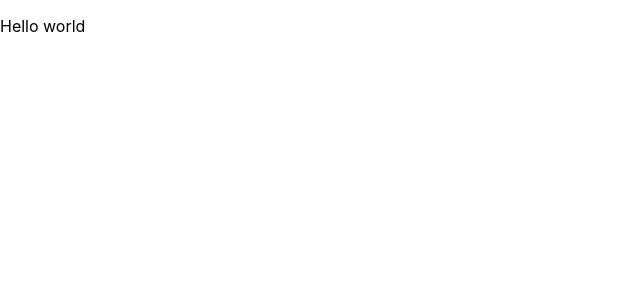
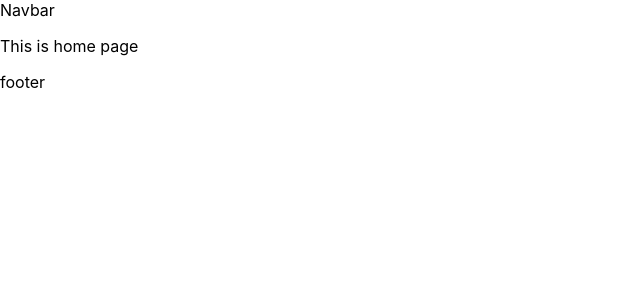
Before and after one commit to CursedOn3/Food-Delivery, a React (Create React App) app: page / in a window 1280 px wide. Shown: the top 300 px of the page, without its empty margins (0-640 px from the left). Built offline with nearby package versions, Linux system fonts and the light colour scheme.

Commit message:
learning

```diff
--- a/package.json
+++ b/package.json
@@ -6,6 +6,7 @@
     "@testing-library/jest-dom": "^5.17.0",
     "@testing-library/react": "^13.4.0",
     "@testing-library/user-event": "^13.5.0",
+    "bootstrap": "^5.3.3",
     "react": "^18.3.1",
     "react-dom": "^18.3.1",
     "react-scripts": "5.0.1",
--- a/src/App.js
+++ b/src/App.js
@@ -1,10 +1,12 @@
 import './App.css';
+import Home from './screens/Home';
 
 function App() {
-  return (
-    <div>
-      <p> Hello world</p>
+  return (<div>
+    <div className='fs-2'>
+      <><Home/></>
     </div>
+  </div>
   );
 }
 
--- /dev/null
+++ b/src/components/Footer.js
@@ -0,0 +1,9 @@
+import React from 'react'
+
+export default function Footer() {
+  return (
+    <div>
+      footer
+    </div>
+  )
+}
--- /dev/null
+++ b/src/components/Navbar.js
@@ -0,0 +1,9 @@
+import React from 'react'
+
+export default function Navbar() {
+  return (
+    <div>
+      Navbar
+    </div>
+  )
+}
--- /dev/null
+++ b/src/screens/Home.js
@@ -0,0 +1,13 @@
+import React from 'react'
+import Navbar from '../components/Navbar'
+import Footer from '../components/Footer'
+
+export default function Home() {
+  return (
+    <div>
+      <div><Navbar/></div>
+      <p>This is home page</p>
+      <><Footer/></>
+    </div>
+  )
+}
```
Also changed, not shown: 1 other file (tests, documents, lock files or other folders).
